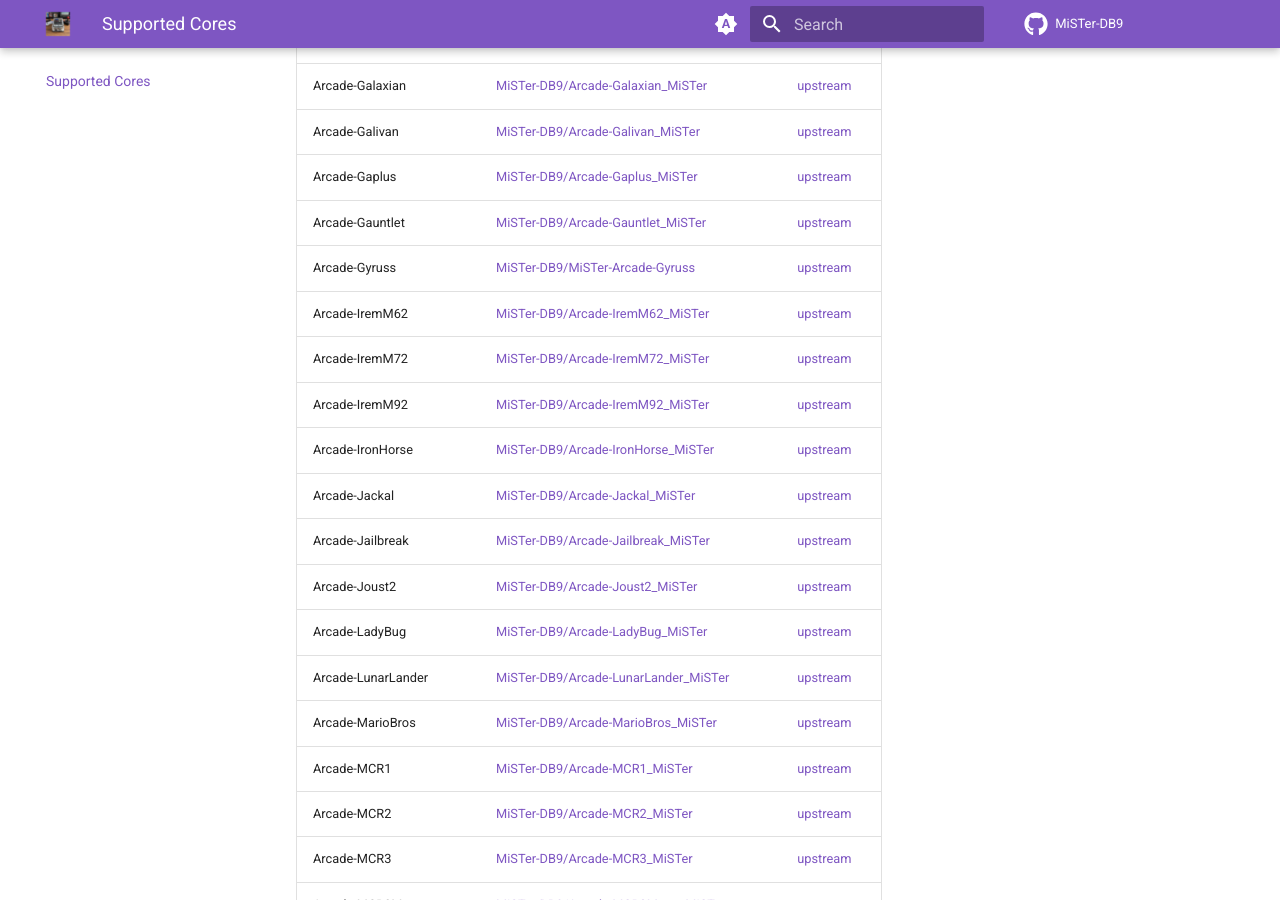
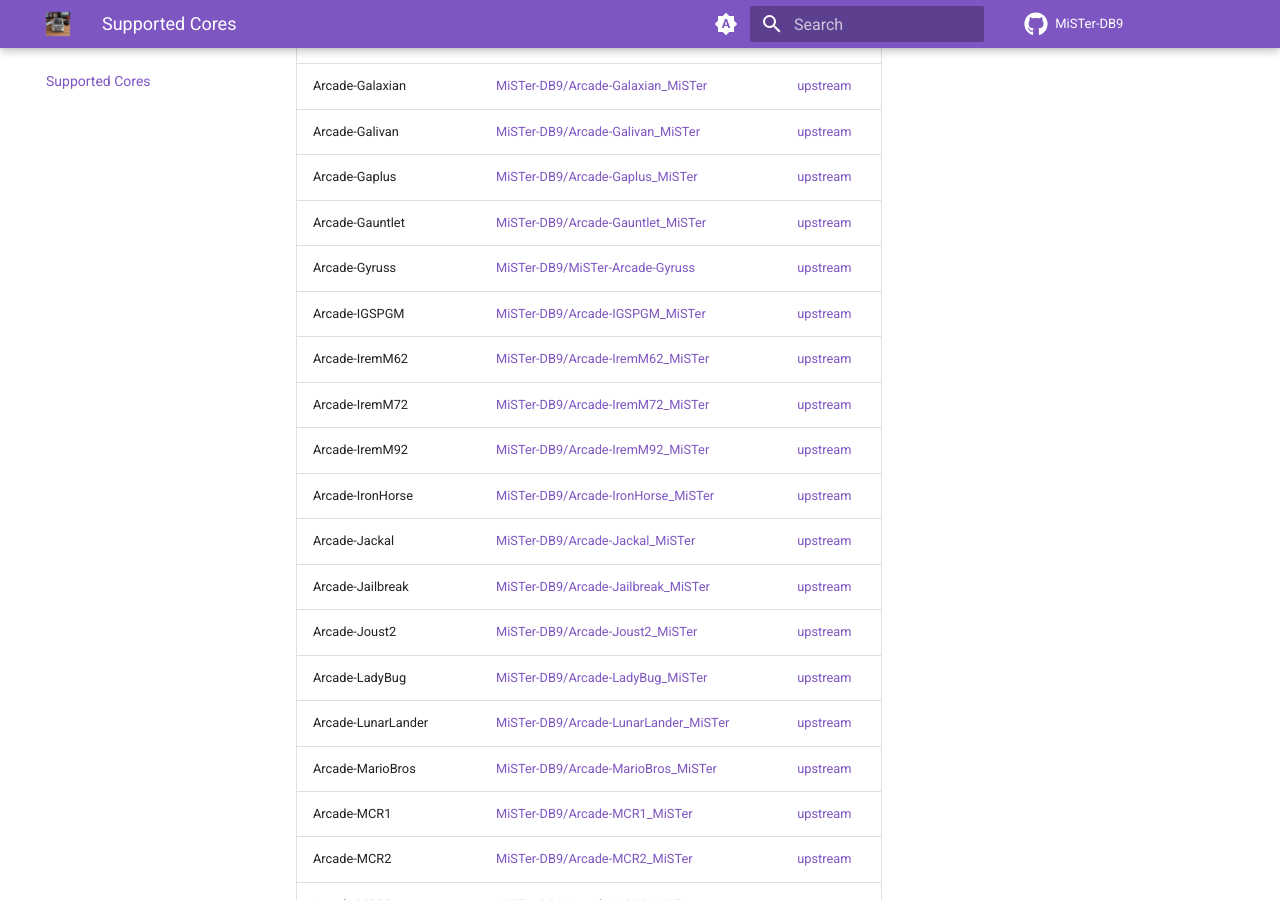
Before and after one commit to MiSTer-DB9/MiSTer-DB9.github.io, an MkDocs documentation site: the page built from docs/cores.md, in a window 1280 px wide and 900 px high, scrolled down 2643 px. Built offline with MkDocs 1.6.1 and Material for MkDocs 9.7.7, drawn with Linux system fonts in a browser that asks for light colours; some of the changed lines change nothing that is shown.

Commit message:
cores: add Arcade-IGSPGM (IGS PGM)

```diff
--- a/docs/cores.md
+++ b/docs/cores.md
@@ -3,7 +3,7 @@
 
 # Supported Cores
 
-MiSTer-DB9 ships DB9 / DB15 / Saturn controller support across **220 cores**, each kept in sync with its MiSTer-devel upstream by automated CI/CD. Every core below has its own fork repo; the build is distributed through the [ENCC distribution database](https://github.com/MiSTer-DB9/Distribution_MiSTer).
+MiSTer-DB9 ships DB9 / DB15 / Saturn controller support across **221 cores**, each kept in sync with its MiSTer-devel upstream by automated CI/CD. Every core below has its own fork repo; the build is distributed through the [ENCC distribution database](https://github.com/MiSTer-DB9/Distribution_MiSTer).
 
 Every core supports the DB9MD and DB15 `UserIO Joystick` adapters, plus the key-gated **Saturn** adapter (`sys/joydb9saturn.v`), unlocked at runtime by `db9pro.key`.
 
@@ -64,6 +64,7 @@
 | Arcade-Gaplus | [MiSTer-DB9/Arcade-Gaplus_MiSTer](https://github.com/MiSTer-DB9/Arcade-Gaplus_MiSTer) | [upstream](https://github.com/MiSTer-devel/Arcade-Gaplus_MiSTer) |
 | Arcade-Gauntlet | [MiSTer-DB9/Arcade-Gauntlet_MiSTer](https://github.com/MiSTer-DB9/Arcade-Gauntlet_MiSTer) | [upstream](https://github.com/MiSTer-devel/Arcade-Gauntlet_MiSTer) |
 | Arcade-Gyruss | [MiSTer-DB9/MiSTer-Arcade-Gyruss](https://github.com/MiSTer-DB9/MiSTer-Arcade-Gyruss) | [upstream](https://github.com/MrX-8B/MiSTer-Arcade-Gyruss) |
+| Arcade-IGSPGM | [MiSTer-DB9/Arcade-IGSPGM_MiSTer](https://github.com/MiSTer-DB9/Arcade-IGSPGM_MiSTer) | [upstream](https://github.com/wickerwaka/Arcade-IGSPGM_MiSTer) |
 | Arcade-IremM62 | [MiSTer-DB9/Arcade-IremM62_MiSTer](https://github.com/MiSTer-DB9/Arcade-IremM62_MiSTer) | [upstream](https://github.com/MiSTer-devel/Arcade-IremM62_MiSTer) |
 | Arcade-IremM72 | [MiSTer-DB9/Arcade-IremM72_MiSTer](https://github.com/MiSTer-DB9/Arcade-IremM72_MiSTer) | [upstream](https://github.com/MiSTer-devel/Arcade-IremM72_MiSTer) |
 | Arcade-IremM92 | [MiSTer-DB9/Arcade-IremM92_MiSTer](https://github.com/MiSTer-DB9/Arcade-IremM92_MiSTer) | [upstream](https://github.com/MiSTer-devel/Arcade-IremM92_MiSTer) |
```
